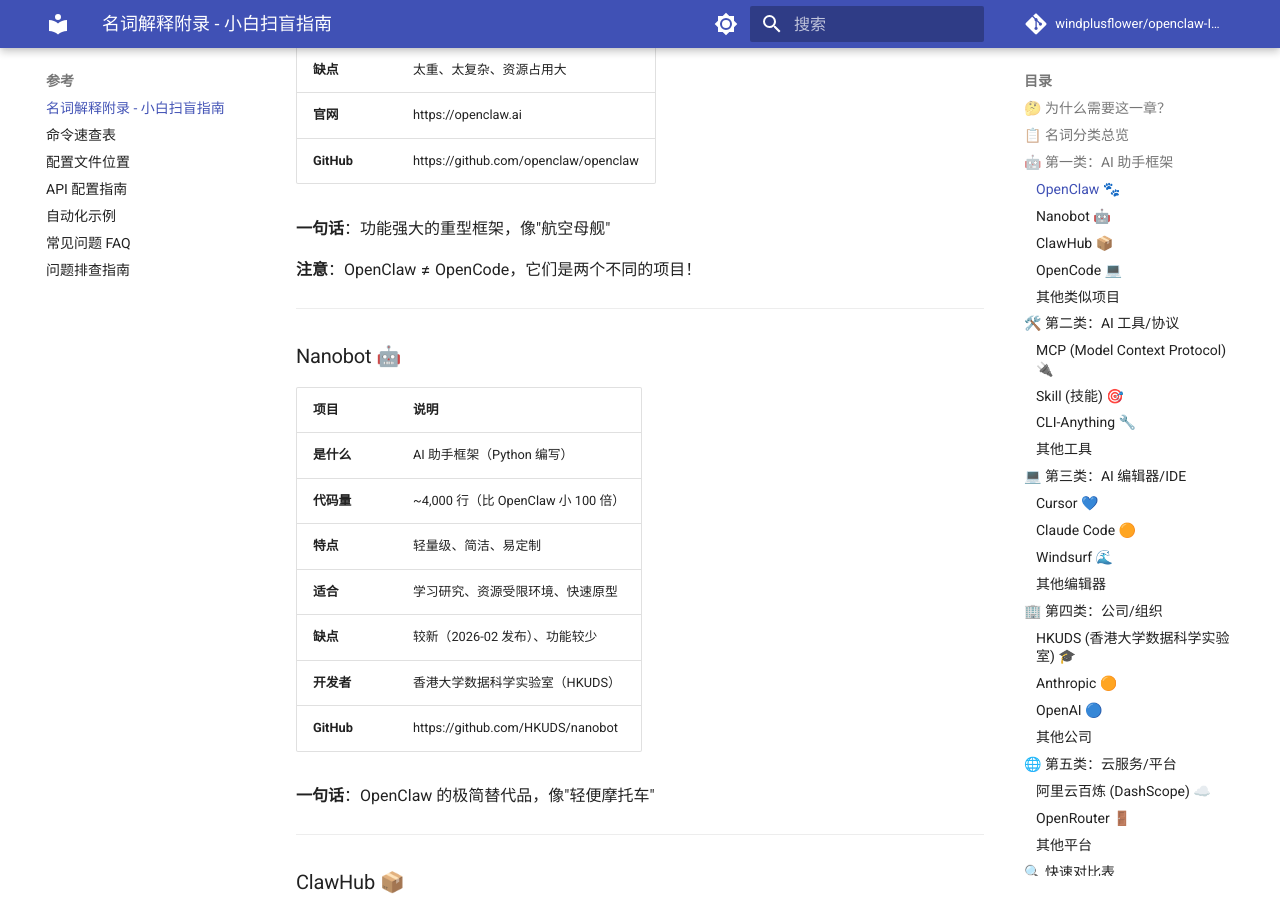
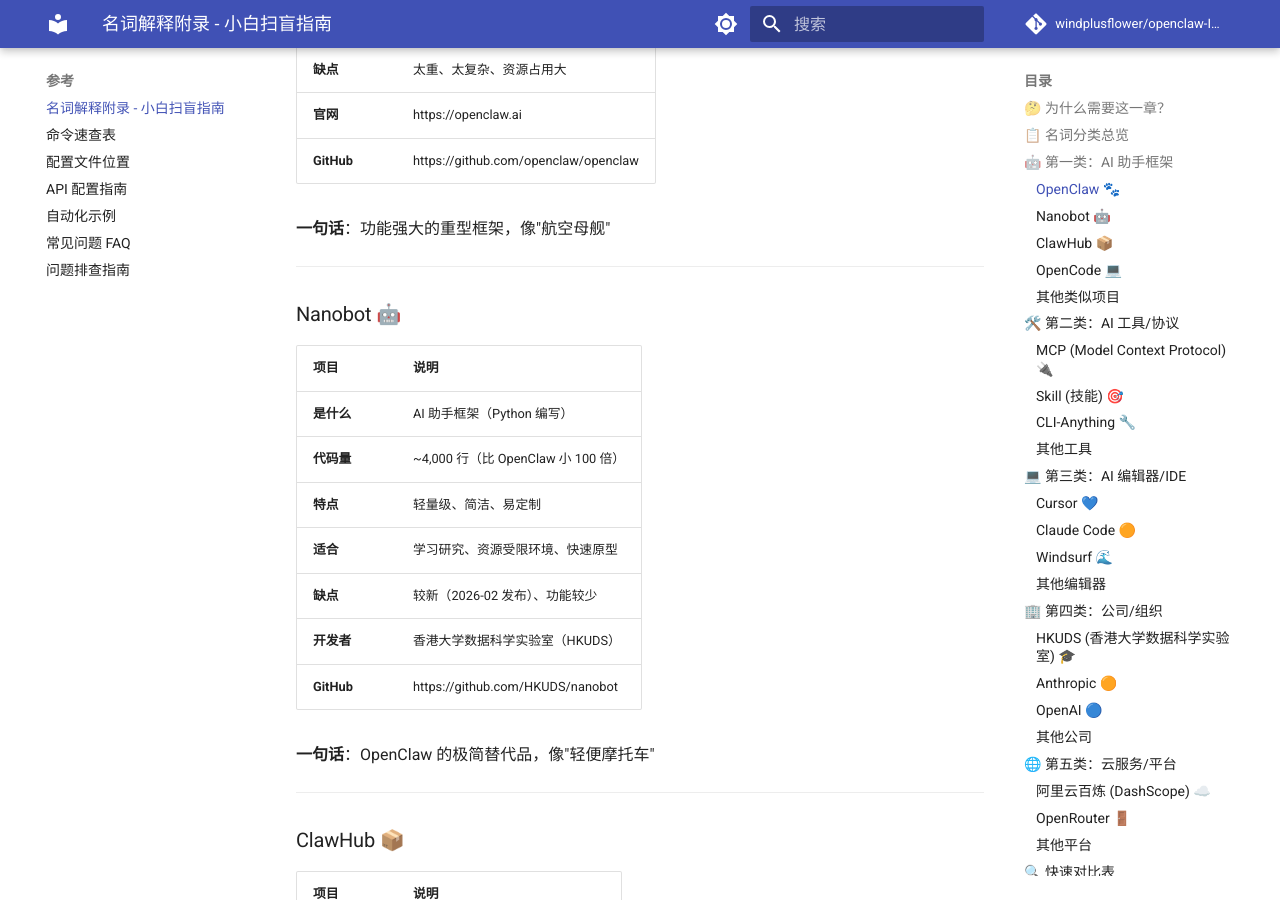
Before and after one commit to windplusflower/openclaw-Intro, an MkDocs documentation site: the page built from docs/03-reference/01-glossary.md, in a window 1280 px wide and 900 px high, scrolled down 1429 px. Built offline with MkDocs 1.6.1 and Material for MkDocs 9.7.7, drawn with Linux system fonts in a browser that asks for light colours; comment, search, counter and statistics services are not loaded.

Commit message:
docs: 删除画蛇添足的 OpenClaw≠OpenCode 说明
- 没人会觉得它们相等，不需要特意强调
- 保持简洁，正常介绍两个项目即可

```diff
--- a/docs/03-reference/01-glossary.md
+++ b/docs/03-reference/01-glossary.md
@@ -48,8 +48,6 @@ AI 领域有太多相似的名词，小白很容易懵逼：
 | **GitHub** | https://github.com/openclaw/openclaw |
 
 **一句话**：功能强大的重型框架，像"航空母舰"
-
-**注意**：OpenClaw ≠ OpenCode，它们是两个不同的项目！
 
 ---
 
```
